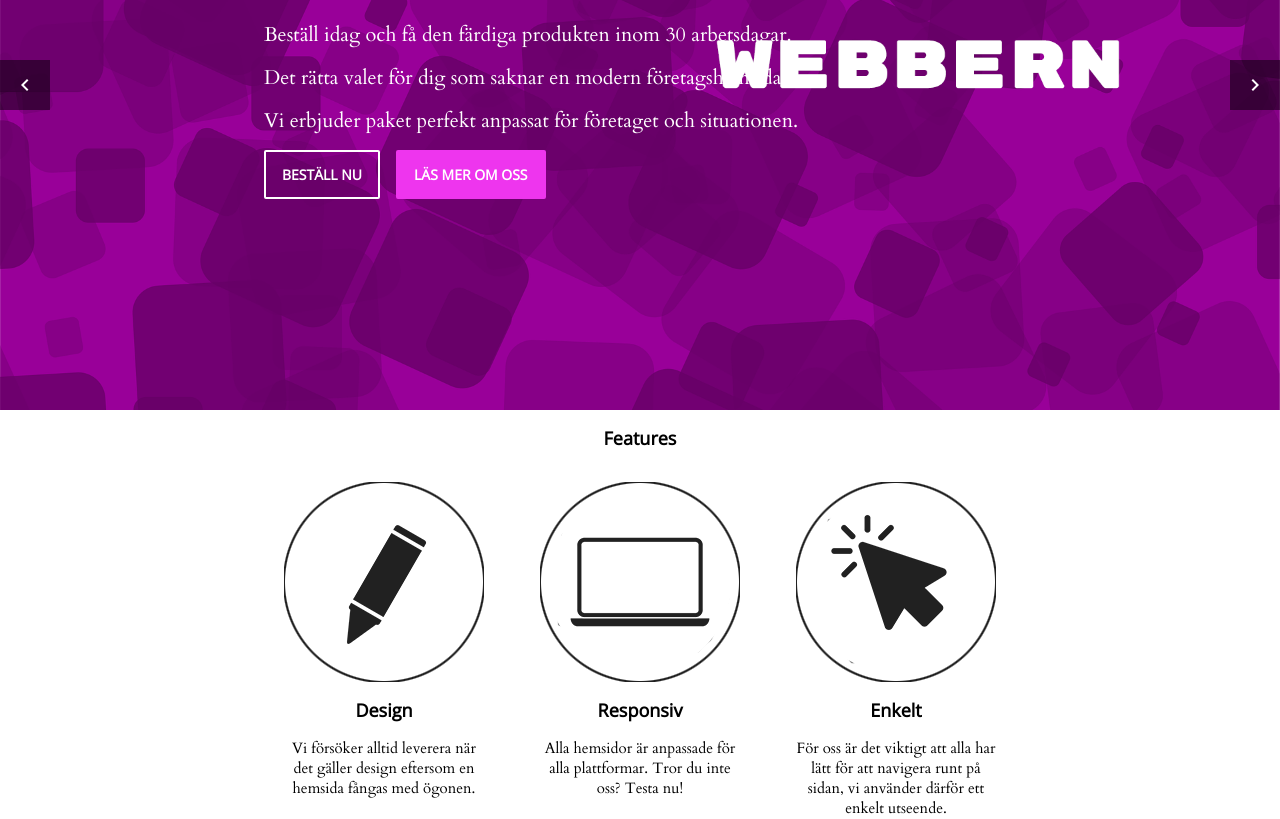
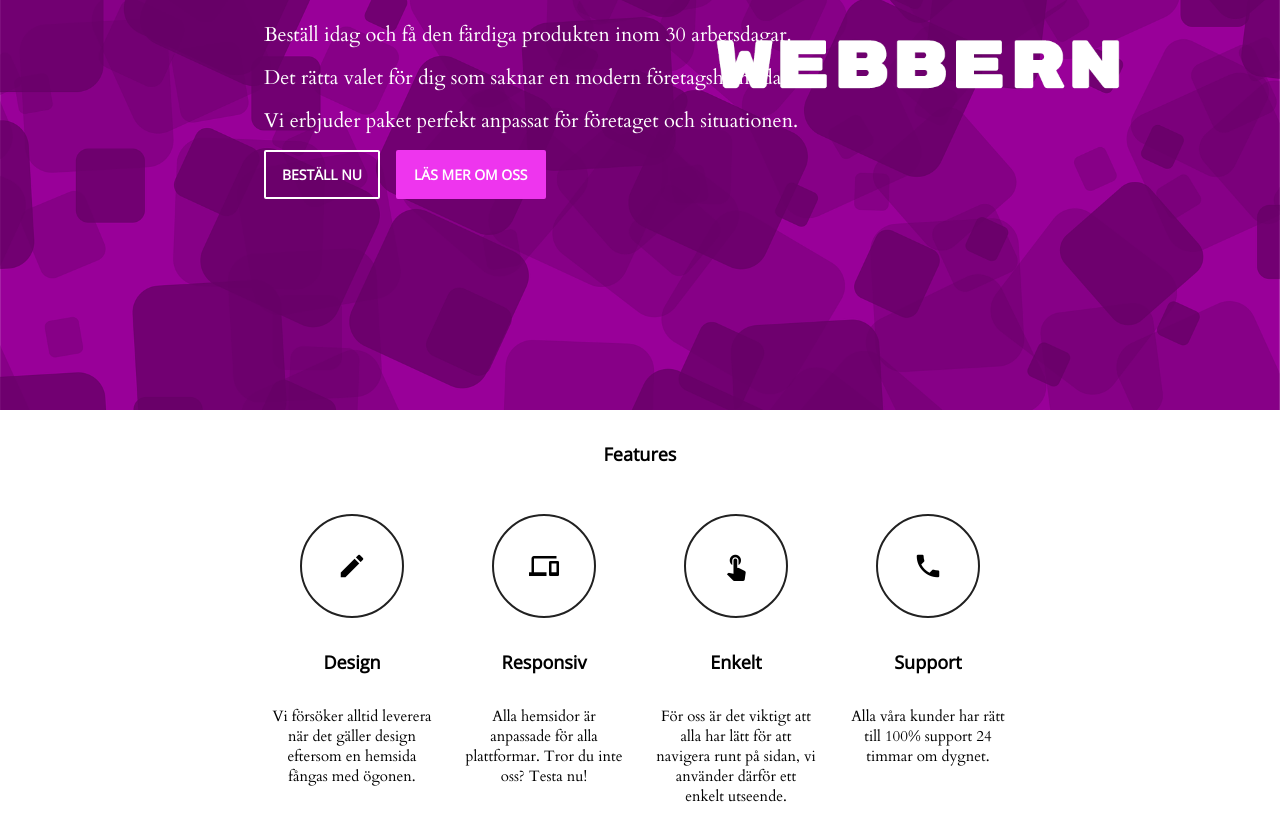
Before and after one commit to itggot-adam-ohlsson/webbern, a plain HTML site: page site/index.html in a window 1280 px wide. Shown: the part 290-1109 px from the top of the page. Drawn offline with nearby package versions, Linux system fonts and the light colour scheme.

Commit message:
Version 4, Gör om features!

```diff
--- a/site/css/master.css
+++ b/site/css/master.css
@@ -1,26 +1,6 @@
 body {
   margin: 0;
   overflow-x: hidden;
-}
-
-.slide_show_buttons {
-  width: 50px;
-  height: 50px;
-  background-color: rgba(0, 0, 0, 0.5);
-  position: absolute;
-  top: 350px;
-  display: flex;
-  justify-content: center;
-  align-items: center;
-  color: white;
-}
-
-#slide_left {
-  left: 0;
-}
-
-#slide_right {
-  right: 0;
 }
 
 header {
@@ -62,12 +42,12 @@ header .header_content.header {
 .logo_and_brandname h1 {
   color: #212121;
   font-family: 'Rubik Mono One', sans-serif;
-  font-size: 30px;
+  font-size: 25px;
+  font-weight: 800;
   margin-left: 32px;
 }
 
 nav  {
-  padding: 0 16px 0 16px;
   display: flex;
 }
 
@@ -79,7 +59,7 @@ nav .nav_links {
 nav .nav_links h1 {
   color: #212121;
   font-family: 'Open Sans', sans-serif;
-  font-size: 13px;
+  font-size: 15px;
   font-weight: normal;
   padding: 8px;
 }
@@ -104,7 +84,6 @@ a, a:link, a:visited {
 
 .content_frame {
   width: 100vw;
-  height: 200vh;
 }
 
 .top {
@@ -185,12 +164,8 @@ a, a:link, a:visited {
 
 .content_block h1 {
   font-size: 18px;
-  margin: 16px 0 16px 0;
+  margin: 32px 0 32px 0;
   font-family: 'Open Sans', sans-serif;
-}
-
-.features {
-  height: 450px;
 }
 
 .features_content {
@@ -200,14 +175,14 @@ a, a:link, a:visited {
   align-items: flex-start;
 }
 
-.features_block {
+.features_blocks {
   padding: 16px;
   display: flex;
   flex-direction: column;
   align-items: center;
 }
 
-.features_block p {
+.features_blocks p {
   max-width: 200px;
   margin: 0;
   text-align: center;
@@ -215,10 +190,18 @@ a, a:link, a:visited {
   font-family: 'Cardo', serif;
 }
 
-.features_block_img {
-  width: 200px;
-  height: 200px;
-  background-image: url("../img/spritesheet.png");
+.features_block {
+  width: 100px;
+  height: 100px;
+  border: 2px solid #212121;
+  border-radius: 50%;
+  display: flex;
+  justify-content: center;
+  align-items: center;
+}
+
+.features_block i {
+  font-size: 30px;
 }
 
 #design {
@@ -233,7 +216,10 @@ a, a:link, a:visited {
   background-position: -215px -5px;
 }
 
-.good_so_far {
+/* FOOTER */
+
+footer {
   width: 100vw;
-  height: 300px;
+  height: 400px;
+  background-color: #71005d;
 }
--- a/site/index.html
+++ b/site/index.html
@@ -12,18 +12,11 @@
   </head>
   <body>
 
-    <div class="slide_show_buttons" id="slide_left">
-      <i class="material-icons">keyboard_arrow_left</i>
-    </div>
-    <div class="slide_show_buttons" id="slide_right">
-      <i class="material-icons">keyboard_arrow_right</i>
-    </div>
-
     <header>
       <div class="header_content">
         <div class="logo_and_brandname">
           <div class="logo"></div>
-          <h1>Webbern</h1>
+          <h1>WEBBERN</h1>
         </div>
         <nav>
           <a href="#">
@@ -56,7 +49,7 @@
     </header>
 
     <div class="content_frame">
-      <div class="top" data-parallax="scroll" data-image-src="">
+      <div class="top" data-parallax="scroll" data-image-src="./img/webbern.png">
         <div class="top_content">
           <h1 class="top_title fadeInLeft animated">Webbern</h1>
           <p class="fadeInLeft animated">Beställ idag och få den färdiga produkten inom  30 arbetsdagar.</p>
@@ -77,27 +70,46 @@
           <div class="content_block features">
             <h1>Features</h1>
             <div class="features_content">
-              <div class="features_block">
-                <div class="features_block_img" id="design"></div>
+              <div class="features_blocks">
+                <div class="features_block">
+                  <i class="material-icons">mode_edit</i>
+                </div>
                 <h1>Design</h1>
                 <p>Vi försöker alltid leverera när det gäller design eftersom en hemsida fångas med ögonen.</p>
               </div>
-              <div class="features_block">
-                <div class="features_block_img" id="responsive"></div>
+              <div class="features_blocks">
+                <div class="features_block">
+                  <i class="material-icons">phonelink</i>
+                </div>
                 <h1>Responsiv</h1>
                 <p>Alla hemsidor är anpassade för alla plattformar. Tror du inte oss? Testa nu!</p>
               </div>
-              <div class="features_block">
-                <div class="features_block_img" id="easy"></div>
+              <div class="features_blocks">
+                <div class="features_block">
+                  <i class="material-icons">touch_app</i>
+                </div>
                 <h1>Enkelt</h1>
                 <p>För oss är det viktigt att alla har lätt för att navigera runt på sidan, vi använder därför ett enkelt utseende.</p>
               </div>
+              <div class="features_blocks">
+                <div class="features_block">
+                  <i class="material-icons">phone</i>
+                </div>
+                <h1>Support</h1>
+                <p>Alla våra kunder har rätt till 100% support 24 timmar om dygnet.</p>
+              </div>
             </div>
           </div>
-          <div class="good_so_far" data-parallax="scroll" data-image-src="./img/good.png"></div>
+          <div class="content_block ">
+
+          </div>
         </div>
       </div>
     </div>
+
+    <footer>
+
+    </footer>
 
     <script src="./js/jquery-3.2.1.js"></script>
     <script src="https://unpkg.com/scrollreveal/dist/scrollreveal.min.js"></script>
--- a/site/js/functions.js
+++ b/site/js/functions.js
@@ -20,23 +20,5 @@ $(window).scroll(function() {
   $(".top_content").css("opacity", 1 - $(window).scrollTop() / 400);
 });
 
-var images = ["./img/webbern.png", "./img/animated.jpg", "./img/hej.jpg"];
-var i = 0;
-$(".top").attr("data-image-src", images[i]);
-
-$("#slide_left").click(function() {
-  if (i > 0) {
-    i = i - 1
-    $(".top").attr("data-image-src", images[i]);
-  }
-});
-
-$("#slide_right").click(function() {
-  if (i < images.length-1) {
-    i = i + 1
-    $(".top").attr("data-image-src", images[i]);
-  }
-});
-
 window.sr = ScrollReveal();
 sr.reveal('.features_block_img', { duration: 500 });
```
Also changed, not shown: site/img/animated.jpg (deleted), site/img/good.png (deleted), site/img/hej.jpg (deleted), 1 other file.
